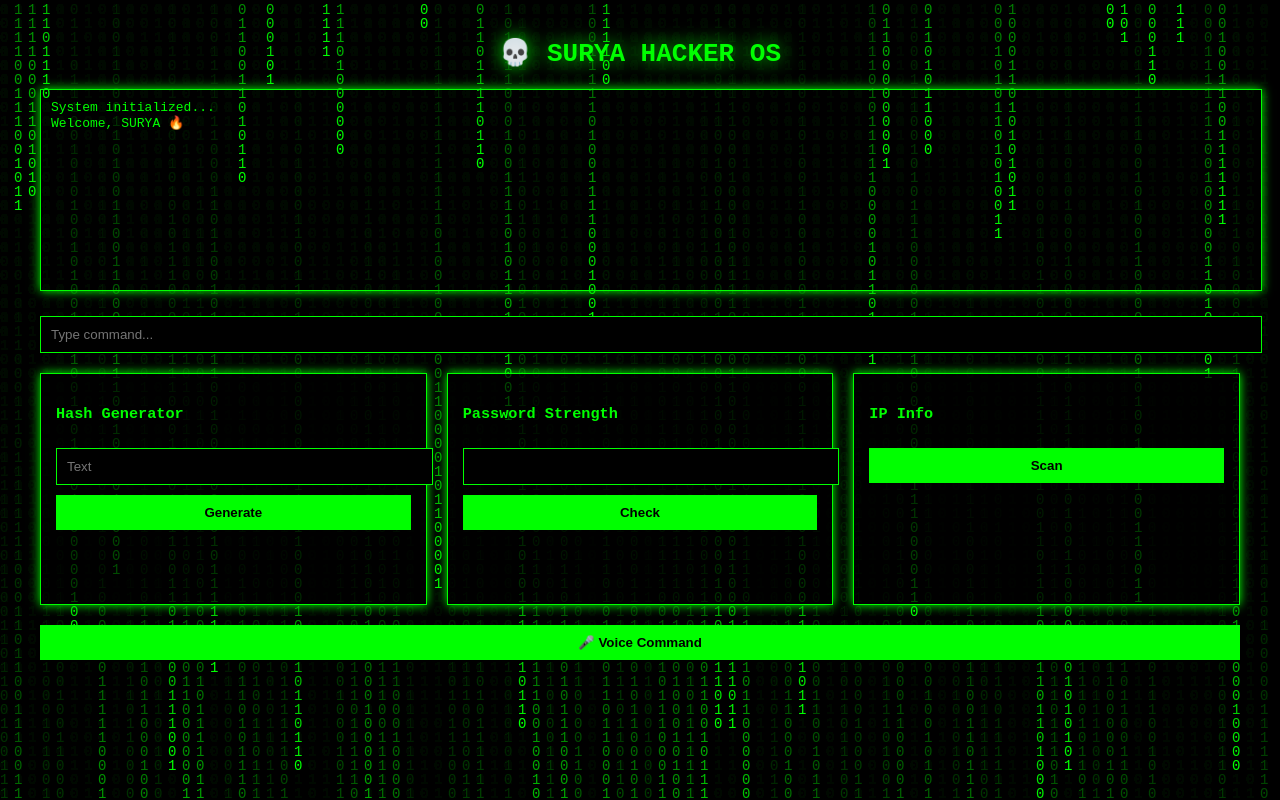
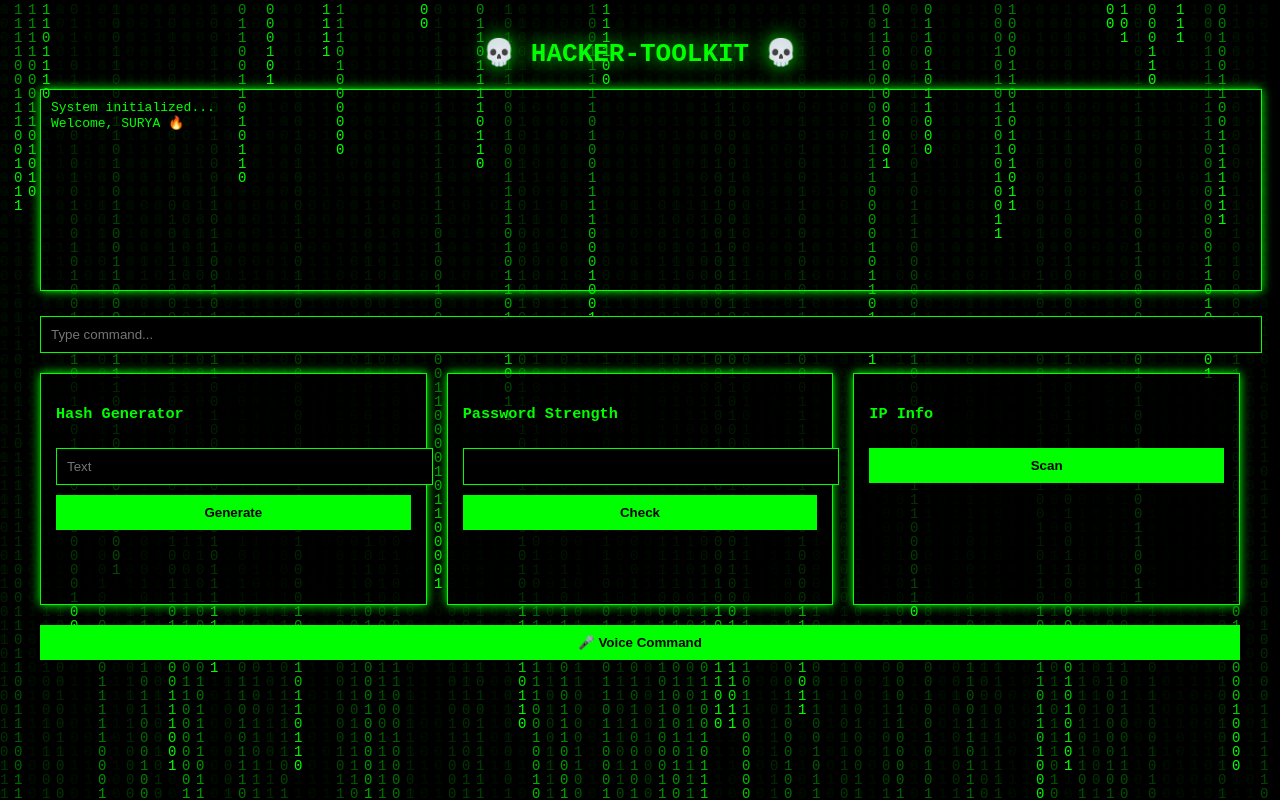
Before and after one commit to surya404root/Hacker-toolkit, a plain HTML site: page index.html in a window 1280 px wide. Drawn offline with Linux system fonts and the light colour scheme.

Commit message:
Update index.html

```diff
--- a/index.html
+++ b/index.html
@@ -2,7 +2,7 @@
 <html lang="en">
 <head>
 <meta charset="UTF-8">
-<title>SURYA HACKER OS</title>
+<title>HACKER-TOOLKIT</title>
 <link rel="stylesheet" href="style.css">
 </head>
 <body>
@@ -10,7 +10,7 @@
 <canvas id="matrix"></canvas>
 
 <div class="main">
-    <h1>💀 SURYA HACKER OS</h1>
+    <h1>💀 HACKER-TOOLKIT 💀</h1>
 
     <!-- Terminal -->
     <div class="terminal" id="terminal"></div>
```
